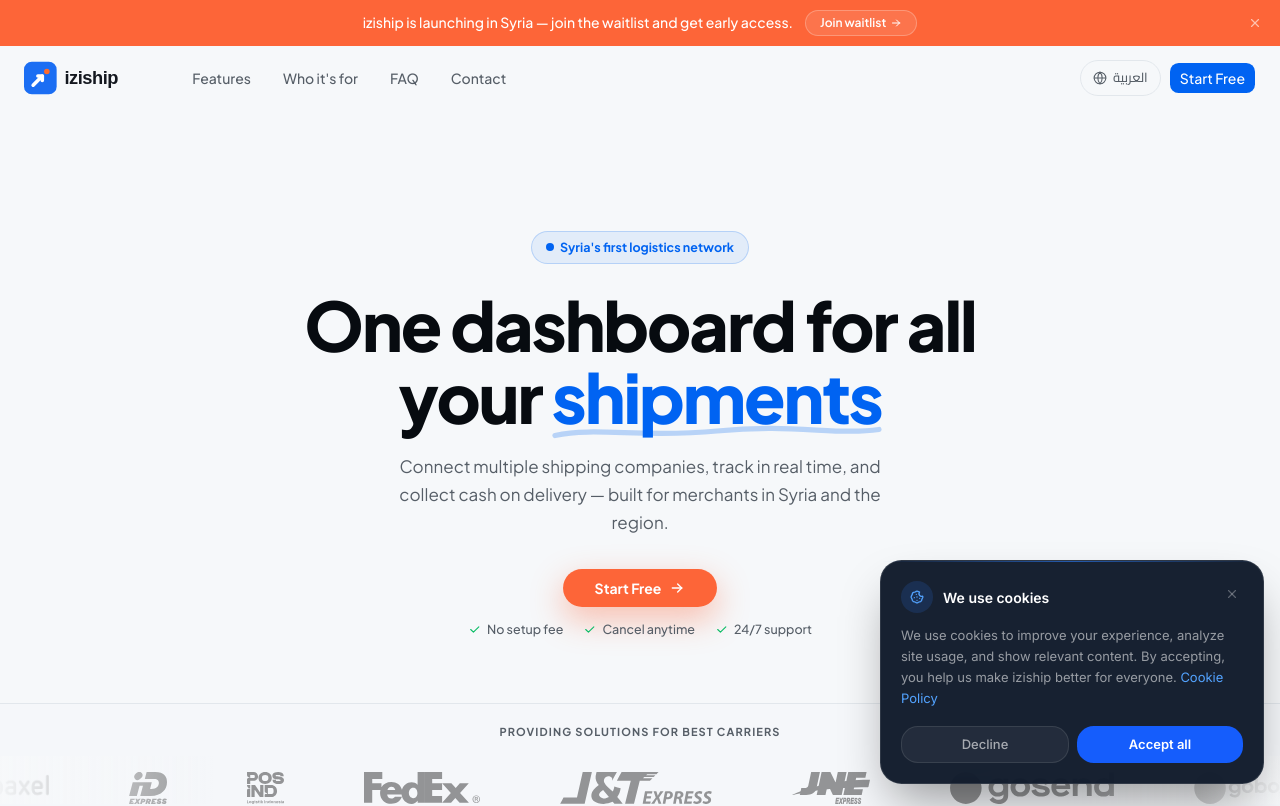
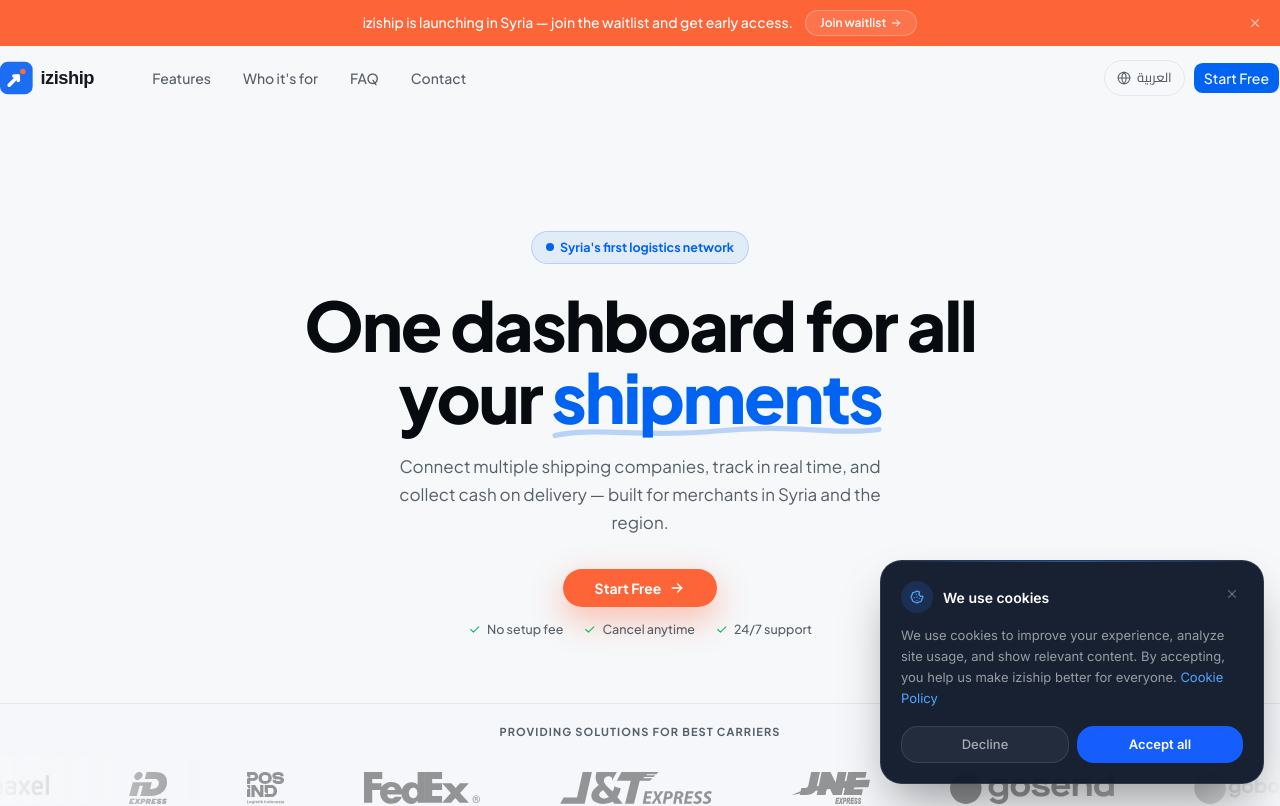
Before and after one commit to Saeed-Altout/iziship, a Next.js app: page /en in a window 1280 px wide. Shown: the top 806 px of the page. Built offline with nearby package versions, Linux system fonts and the light colour scheme.

Commit message:
refactor(logo): extract reusable Logo component, fix nav width and RTL direction
Co-Authored-By: Claude Sonnet 4.6 <noreply@anthropic.com>

```diff
--- a/src/components/marketing/footer.tsx
+++ b/src/components/marketing/footer.tsx
@@ -1,9 +1,9 @@
 "use client";
 
-import Image from "next/image";
 import { useTranslations } from "next-intl";
 import { Link } from "@/i18n/navigation";
 import { ModeToggle } from "@/components/mode-toggle";
+import { Logo } from "@/components/marketing/logo";
 
 const TWITTER_PATH =
   "M18.244 2.25h3.308l-7.227 8.26 8.502 11.24H16.17l-5.214-6.817L4.99 21.75H1.68l7.73-8.835L1.254 2.25H8.08l4.713 6.231zm-1.161 17.52h1.833L7.084 4.126H5.117z";
@@ -11,7 +11,7 @@ const LINKEDIN_PATH =
   "M16 8a6 6 0 016 6v7h-4v-7a2 2 0 00-2-2 2 2 0 00-2 2v7h-4v-7a6 6 0 016-6zM2 9h4v12H2z M4 6a2 2 0 100-4 2 2 0 000 4z";
 
 const MERGED_HREFS = ["#platform-features", "#audience", "#faq", "#contact"];
-const LEGAL_HREFS  = ["/privacy", "/terms", "/cookie-policy"] as const;
+const LEGAL_HREFS = ["/privacy", "/terms", "/cookie-policy"] as const;
 
 export function MarketingFooter() {
   const t = useTranslations("footer");
@@ -19,15 +19,10 @@ export function MarketingFooter() {
   return (
     <footer className="border-t border-border bg-background">
       <div className="mx-auto max-w-7xl px-4 sm:px-6 lg:px-8">
-
         <div className="flex flex-col gap-10 py-12 sm:flex-row sm:items-start sm:justify-between sm:py-14">
-
           {/* Brand */}
           <div className="flex flex-col items-start gap-3 sm:max-w-55">
-            <div dir="ltr">
-              <Image src="/logo-dark.svg" alt="iziship" width={0} height={0} className="hidden h-7 w-auto dark:block" style={{ width: "auto" }} />
-              <Image src="/logo.svg"      alt="iziship" width={0} height={0} className="block  h-7 w-auto dark:hidden" style={{ width: "auto" }} />
-            </div>
+            <Logo />
             <p className="text-[13px] leading-relaxed text-muted-foreground">
               {t("tagline")}
             </p>
@@ -35,7 +30,6 @@ export function MarketingFooter() {
 
           {/* Link columns */}
           <div className="grid grid-cols-2 gap-8">
-
             {/* Merged: Product + Company */}
             <div>
               <p className="mb-4 text-[11px] font-semibold uppercase tracking-[0.12em] text-foreground">
@@ -44,7 +38,10 @@ export function MarketingFooter() {
               <ul className="flex flex-col gap-2.5">
                 {MERGED_HREFS.map((href, i) => (
                   <li key={i}>
-                    <a href={href} className="text-[13px] text-muted-foreground transition-colors hover:text-foreground">
+                    <a
+                      href={href}
+                      className="text-[13px] text-muted-foreground transition-colors hover:text-foreground"
+                    >
                       {t(`links.merged.items.${i}`)}
                     </a>
                   </li>
@@ -60,26 +57,29 @@ export function MarketingFooter() {
               <ul className="flex flex-col gap-2.5">
                 {LEGAL_HREFS.map((href, i) => (
                   <li key={i}>
-                    <Link href={href} className="text-[13px] text-muted-foreground transition-colors hover:text-foreground">
+                    <Link
+                      href={href}
+                      className="text-[13px] text-muted-foreground transition-colors hover:text-foreground"
+                    >
                       {t(`links.legal.items.${i}`)}
                     </Link>
                   </li>
                 ))}
               </ul>
             </div>
-
           </div>
         </div>
 
         {/* ── Bottom bar (no separator) ── */}
         <div className="flex flex-col items-center gap-4 pb-8 sm:flex-row sm:justify-between">
-
           <div className="flex flex-col items-center gap-3 sm:flex-row sm:items-center sm:gap-5">
-            <p className="text-[12px] text-muted-foreground">{t("copyright")}</p>
+            <p className="text-[12px] text-muted-foreground">
+              {t("copyright")}
+            </p>
             <div className="flex items-center gap-2">
               {[
                 { label: "Twitter / X", path: TWITTER_PATH },
-                { label: "LinkedIn",    path: LINKEDIN_PATH },
+                { label: "LinkedIn", path: LINKEDIN_PATH },
               ].map((s) => (
                 <a
                   key={s.label}
@@ -87,7 +87,13 @@ export function MarketingFooter() {
                   aria-label={s.label}
                   className="flex size-7 items-center justify-center rounded-md text-muted-foreground transition-colors hover:text-foreground"
                 >
-                  <svg width="13" height="13" viewBox="0 0 24 24" fill="currentColor" aria-hidden="true">
+                  <svg
+                    width="13"
+                    height="13"
+                    viewBox="0 0 24 24"
+                    fill="currentColor"
+                    aria-hidden="true"
+                  >
                     <path d={s.path} />
                   </svg>
                 </a>
@@ -97,7 +103,6 @@ export function MarketingFooter() {
 
           <ModeToggle />
         </div>
-
       </div>
     </footer>
   );
--- /dev/null
+++ b/src/components/marketing/logo.tsx
@@ -0,0 +1,40 @@
+import Image from "next/image";
+import { Link } from "@/i18n/navigation";
+import { cn } from "@/lib/utils";
+
+interface LogoProps {
+  className?: string;
+  imageClassName?: string;
+  size?: "sm" | "md";
+}
+
+const SIZE = {
+  sm: "h-7",
+  md: "h-9",
+} as const;
+
+export function Logo({ className, imageClassName, size = "md" }: LogoProps) {
+  const h = SIZE[size];
+  return (
+    <Link href="/" className={cn("shrink-0", className)}>
+      <Image
+        src="/logo.svg"
+        alt="iziship"
+        width={0}
+        height={0}
+        priority
+        className={cn("block w-auto dark:hidden", h, imageClassName)}
+        style={{ width: "auto" }}
+      />
+      <Image
+        src="/logo-dark.svg"
+        alt="iziship"
+        width={0}
+        height={0}
+        priority
+        className={cn("hidden w-auto dark:block", h, imageClassName)}
+        style={{ width: "auto" }}
+      />
+    </Link>
+  );
+}
--- a/src/components/marketing/nav.tsx
+++ b/src/components/marketing/nav.tsx
@@ -1,6 +1,5 @@
 "use client";
 
-import Image from "next/image";
 import { useTranslations } from "next-intl";
 import { useLocale } from "next-intl";
 
@@ -27,6 +26,7 @@ import {
 import { Button } from "@/components/ui/button";
 import { LangToggle } from "@/components/marketing/lang-toggle";
 import { Link } from "@/i18n/navigation";
+import { Logo } from "@/components/marketing/logo";
 
 export function MarketingNav() {
   const t = useTranslations("nav");
@@ -49,28 +49,9 @@ export function MarketingNav() {
           : "border-b border-transparent bg-transparent",
       )}
     >
-      <div className="mx-auto flex h-16 max-w-7xl items-center gap-2 px-6">
+      <div className="mx-auto flex h-16 max-w-7xl items-center gap-2 px-4 md:px-0">
         {/* Logo */}
-        <Link href="/" className="me-4 shrink-0" dir="ltr">
-          <Image
-            src="/logo.svg"
-            alt="iziship"
-            width={0}
-            height={0}
-            priority
-            className="block h-8 w-auto dark:hidden sm:h-9"
-            style={{ width: "auto" }}
-          />
-          <Image
-            src="/logo-dark.svg"
-            alt="iziship"
-            width={0}
-            height={0}
-            priority
-            className="hidden h-8 w-auto dark:block sm:h-9"
-            style={{ width: "auto" }}
-          />
-        </Link>
+        <Logo />
 
         {/* Desktop nav */}
         <NavigationMenu viewport={false} className="hidden md:flex">
@@ -132,26 +113,9 @@ export function MarketingNav() {
               side={getSheetSide(locale)}
               className="flex flex-col p-0"
             >
-              <SheetHeader className="border-b border-border px-6 py-4">
+              <SheetHeader className="border-b border-border py-4">
                 <SheetTitle asChild>
-                  <Link href="/" dir="ltr">
-                    <Image
-                      src="/logo.svg"
-                      alt="iziship"
-                      width={0}
-                      height={0}
-                      className="block h-8 w-auto dark:hidden"
-                      style={{ width: "auto" }}
-                    />
-                    <Image
-                      src="/logo-dark.svg"
-                      alt="iziship"
-                      width={0}
-                      height={0}
-                      className="hidden h-8 w-auto dark:block"
-                      style={{ width: "auto" }}
-                    />
-                  </Link>
+                  <Logo />
                 </SheetTitle>
               </SheetHeader>
 
```
